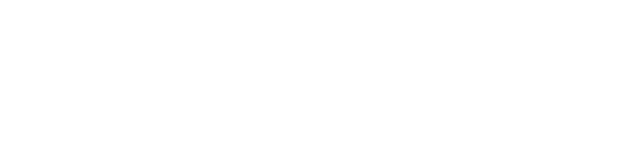
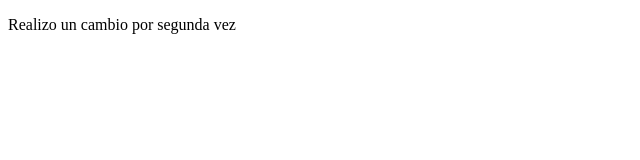
Before and after one commit to MiniBala15/proyecto-git, a plain HTML site: page index.html in a window 1280 px wide. Shown: the whole page, without its empty margins (0-640 px from the left). Drawn offline with Linux system fonts and the light colour scheme.

Commit message:
Version 0.0.2

```diff
--- a/index.html
+++ b/index.html
@@ -9,6 +9,6 @@
     <title>Título del fichero HTML</title>
 </head>
 <body>
-
+    <p>Realizo un cambio por segunda vez</p>
 </body>
 </html>
```
